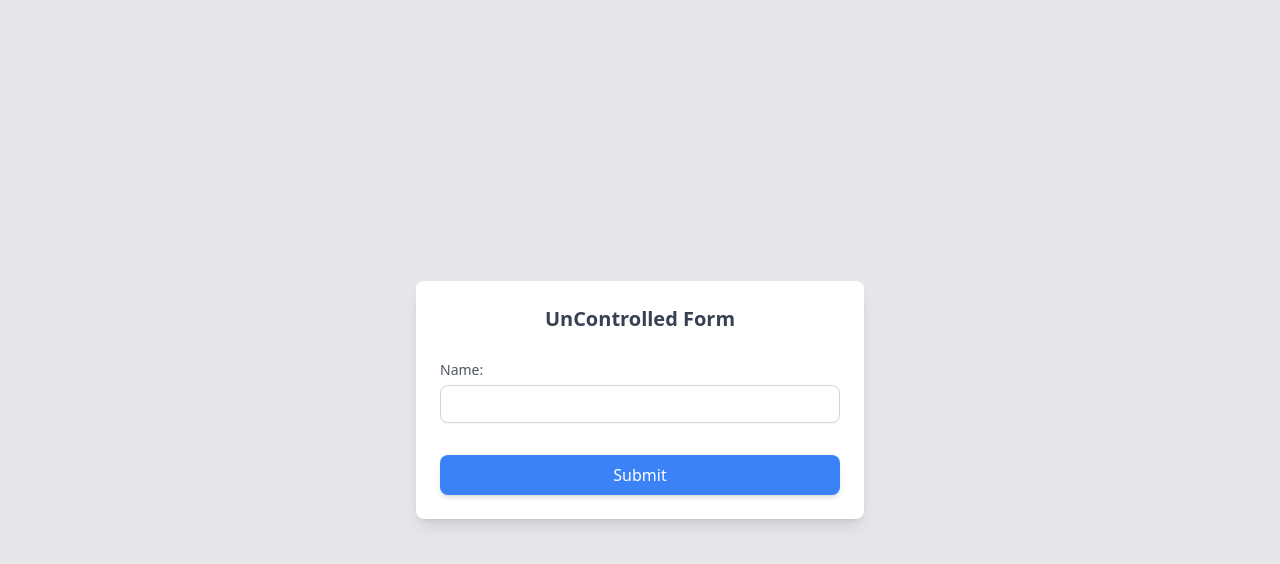
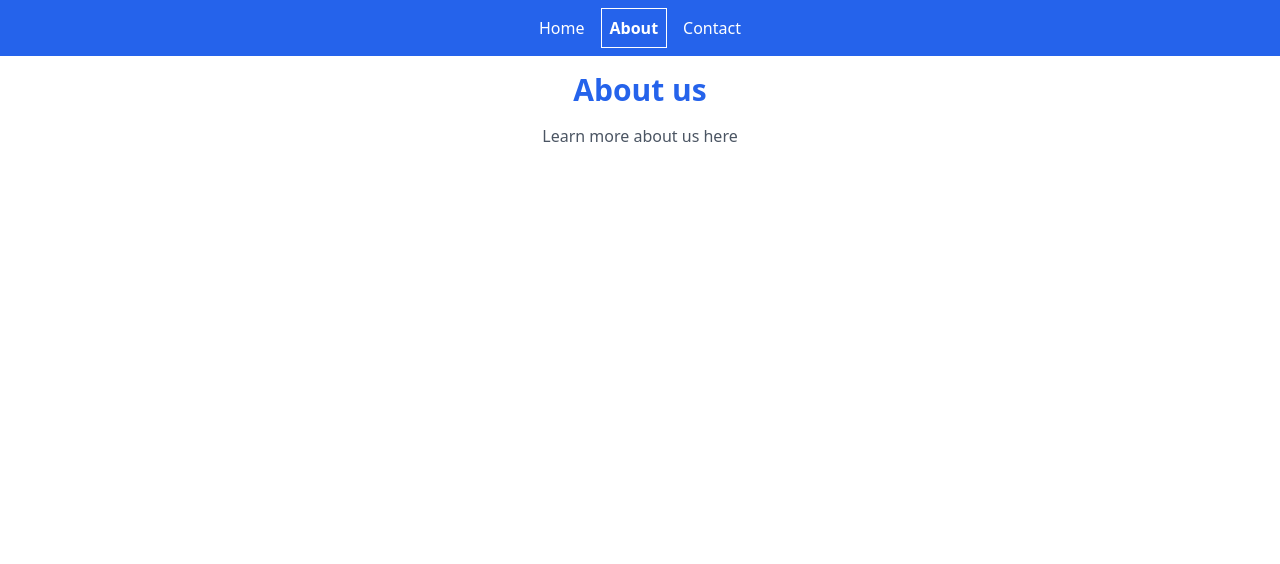
Before and after one commit to Raviteja2003/React-Learn, a React (Vite) app: page /about in a window 1280 px wide. Shown: the top 564 px of the page. Built offline with nearby package versions, Linux system fonts and the light colour scheme.

Commit message:
React Router Dom completed

```diff
--- a/src/App.jsx
+++ b/src/App.jsx
@@ -1,6 +1,9 @@
 //import Car from "./components/classComponents/Car"
 
-import UnCountrolledForm from "./components/functionalComponents/React Forms/UnControlledForm"
+import {BrowserRouter as Router, Route,Routes } from "react-router-dom"
+import Home from "./components/functionalComponents/ReactRouter/Home"
+
+//import UnCountrolledForm from "./components/functionalComponents/React Forms/UnControlledForm"
 
 //import SelectTextAreaForm from "./components/functionalComponents/React Forms/TextAreaHandling"
 
@@ -35,6 +38,9 @@ import UnCountrolledForm from "./components/functionalComponents/React Forms/UnC
 //import NameList from './components/functionalComponents/React List/NameList';
 
 //import ProductList from './components/functionalComponents/React List/ProductList';
+import About from './components/functionalComponents/ReactRouter/About';
+import Contact from './components/functionalComponents/ReactRouter/Contact';
+import Navbar from "./components/functionalComponents/ReactRouter/Navbar";
 
 //const cars = ["Ford","Toyato","Wolkswagen"];
 
@@ -61,9 +67,19 @@ function App() {
       <MultiInput/>
       <FormValidations/>
       <SelectTextAreaForm/>
+      < UnCountrolledForm/>
     */
+      <Router>
+      <Navbar />
+      <div className="container mx-auto p-4">
+        <Routes>
+          <Route path="/" element={<Home />} />
+          <Route path="/about" element={<About />} />
+          <Route path="/contact" element={<Contact />} />
+        </Routes>
+      </div>
+    </Router>
 
-   < UnCountrolledForm/>
 
   )
 }
--- /dev/null
+++ b/src/components/functionalComponents/ReactRouter/About.jsx
@@ -0,0 +1,11 @@
+function About()
+{
+    return(
+        <div className="text-center">
+            <h1 className="text-3xl font-bold text-blue-600">About us</h1>
+            <p className="mt-4 text-gray-600">Learn more about us here</p>
+        </div>
+    )
+}
+
+export default About;
--- /dev/null
+++ b/src/components/functionalComponents/ReactRouter/Contact.jsx
@@ -0,0 +1,11 @@
+
+function Contact() {
+  return (
+    <div className="text-center">
+      <h1 className="text-3xl font-bold text-blue-600">Contact Us</h1>
+      <p className="mt-4 text-gray-600">Reach out to us using this page.</p>
+    </div>
+  );
+}
+
+export default Contact;
--- /dev/null
+++ b/src/components/functionalComponents/ReactRouter/Home.jsx
@@ -0,0 +1,14 @@
+
+function Home()
+{
+
+    return(
+        <div className="text-center">
+            <h1 className="text-3xl font-bold text-blue-600">Welcome to Home Page</h1>
+            <p className=" mt-4 text-gray-600">This is the Home Page of our website</p>
+        </div>
+    )
+
+}
+
+export default Home;
--- /dev/null
+++ b/src/components/functionalComponents/ReactRouter/Navbar.jsx
@@ -0,0 +1,22 @@
+import { NavLink } from "react-router-dom";
+
+function Navbar()
+{
+    return(
+        <div className="bg-blue-600 p-4">
+            <ul className="flex justify-center space-x-4 text-white">
+                <li>
+                    <NavLink to="/" className={({isActive})=>isActive ? "font-bold border p-2 border-white" : "hover:text-blue-300"}>Home</NavLink>
+                </li>
+                <li>
+                    <NavLink to="/about" className={({isActive})=>isActive ? "font-bold border p-2 border-white" : "hover:text-blue-300"}>About</NavLink>
+                </li>
+                <li>
+                    <NavLink to="/contact" className={({isActive})=>isActive ? "font-bold border p-2 border-white" : "hover:text-blue-300"}>Contact</NavLink>
+                </li>
+
+            </ul>
+        </div>
+    )
+}
+export default Navbar;
```
